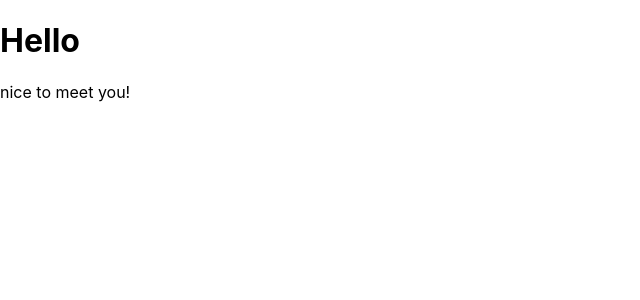
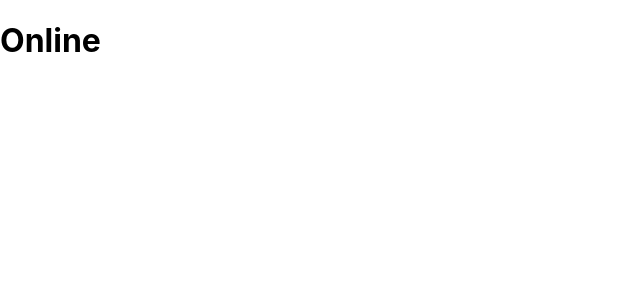
Before and after one commit to LeeJun14/React-Hooks, a React (Create React App) app: page / in a window 1280 px wide. Shown: the top 300 px of the page, without its empty margins (0-640 px from the left). Built offline with nearby package versions, Linux system fonts and the light colour scheme.

Commit message:
useNetwork

```diff
--- a/src/App.js
+++ b/src/App.js
@@ -1,29 +1,35 @@
 import React, { useState, useEffect, useRef } from 'react';
 import { ReactDOM } from 'react';
 
-const useFadeIn = (duration = 1, delay = 0) => {
-  const element = useRef();
+const useNetwork = (onChange) => {
+  const [status, setStatus] = useState(navigator.onLine);
+  const handleChange = () => {
+    if (typeof onChange === "function") {
+      onChange(navigator.onLine);
+    }
+    setStatus(navigator.onLine);
+  }
   useEffect(() => {
-    if (element.current) {
-      const { current } = element;
-      current.style.transition = `opacity ${duration}s ease-in-out ${delay}s`;
-      current.style.opacity = 1;
-    }
+    window.addEventListener("online", handleChange);
+    window.addEventListener("offline", handleChange);
+    () => {
+      window.removeEventListener("online", handleChange);
+      window.removeEventListener("offline", handleChange);
+    };
   }, []);
-  if (typeof duration !== "number" || typeof delay !== "number") {
-    return;
-  }
-  return { ref: element, style: { opacity: 0 } };
+
+  return status;
 }
 
 const App = () => {
-  const fadeInH1 = useFadeIn(1, 2);
-  const fadeInP = useFadeIn(5, 10);
+  const handleNetworkChange = (online) => {
+    console.log(online ? "We just went online" : "We are offline");
+  }
+  const onLine = useNetwork(handleNetworkChange);
 
   return (
     <div className='App'>
-      <h1 {...fadeInH1}>Hello</h1>
-      <p {...fadeInP}>nice to meet you!</p>
+      <h1>{onLine ? "Online" : "Offline"}</h1>
     </div >
   )
 }
```
